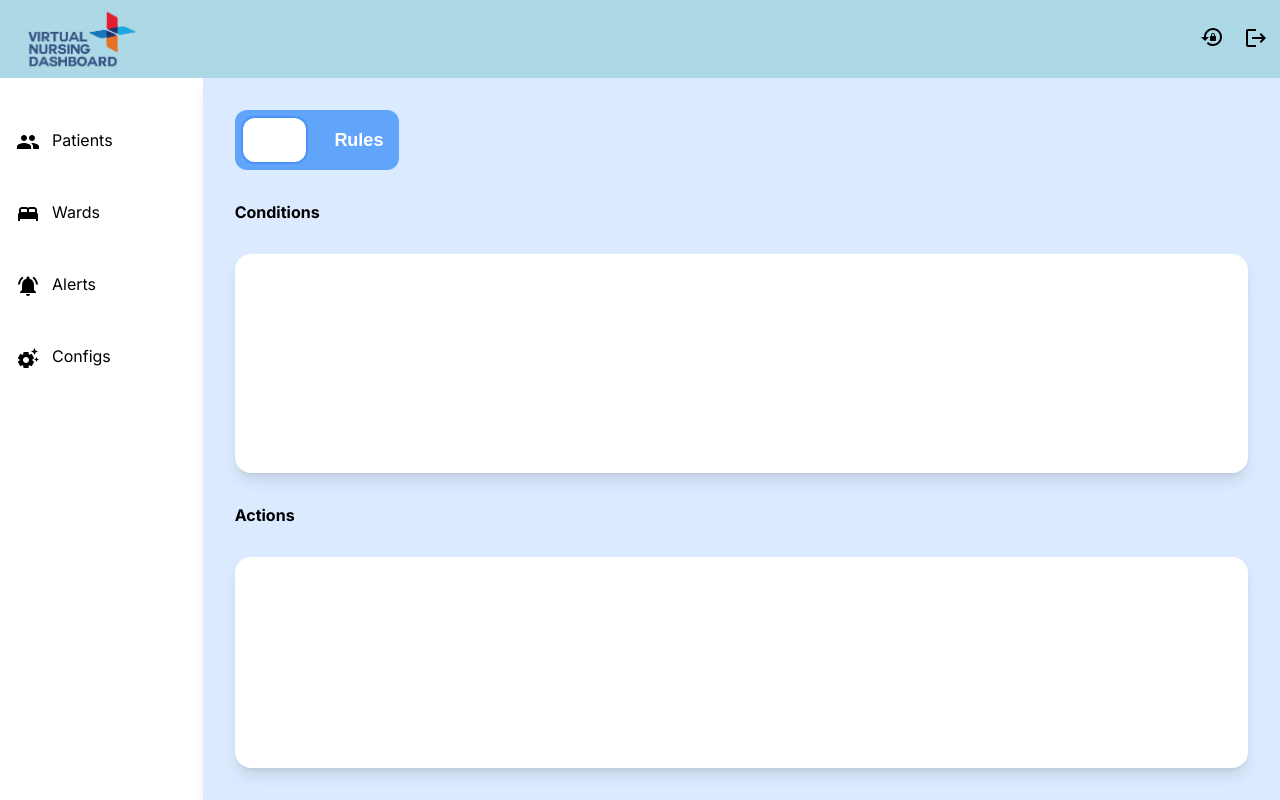
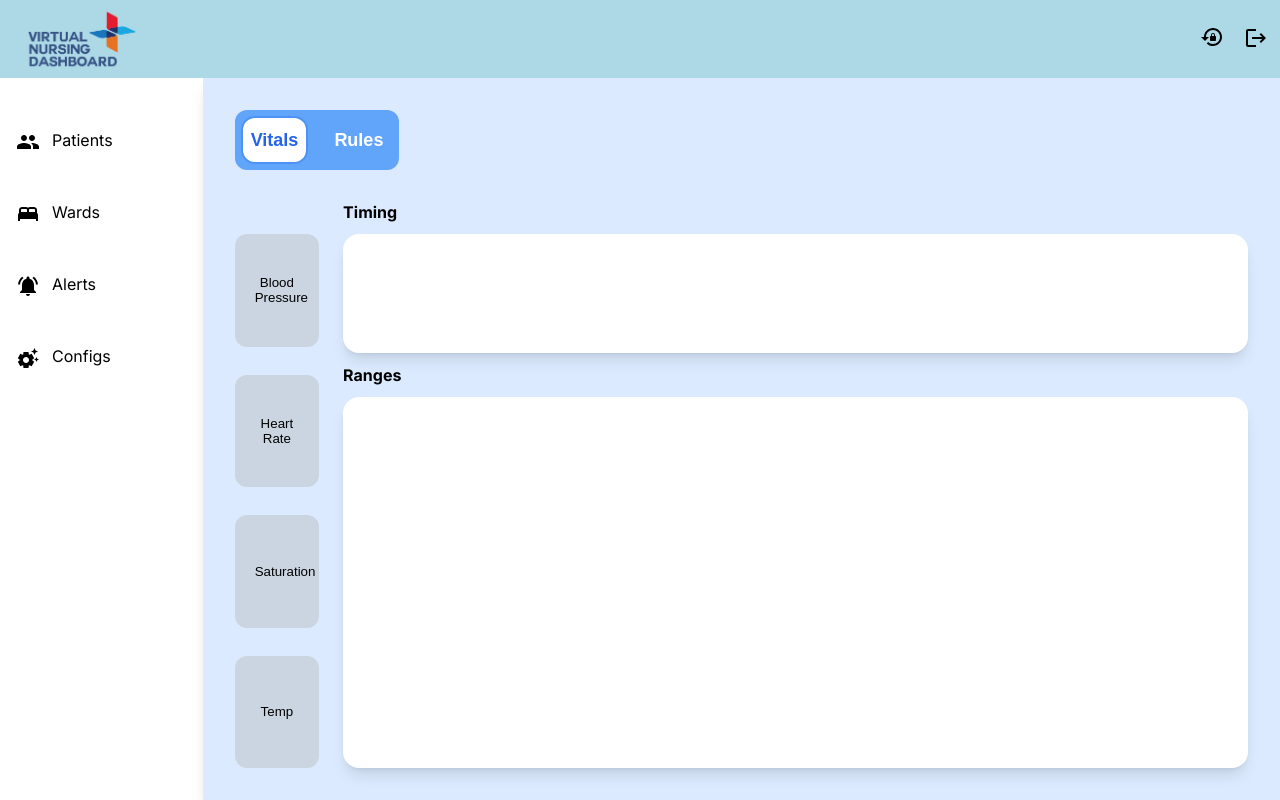
Before and after one commit to AHVirtualNursing/virtual-nursing-dashboard, a Next.js app: page /configs in a window 1280 px wide. Built offline with nearby package versions, Linux system fonts and the light colour scheme; no server answers; sample sign-in values are in the browser's storage.

Commit message:
feat: add different pages for Vitals and Rules configs

```diff
--- /dev/null
+++ b/src/components/RuleConfigs.tsx
@@ -0,0 +1,14 @@
+import React from "react";
+
+function RuleConfigs() {
+  return (
+    <div className="flex flex-col h-full gap-y-2">
+      <h4 className="flex flex-start">Conditions</h4>
+      <div className="bg-white rounded-2xl h-1/2 p-4 flex shadow-lg "></div>
+      <h4 className="flex flex-start">Actions</h4>
+      <div className="bg-white rounded-2xl h-1/2 p-4 shadow-lg"></div>
+    </div>
+  );
+}
+
+export default RuleConfigs;
--- /dev/null
+++ b/src/components/VitalConfigs.tsx
@@ -0,0 +1,14 @@
+import React from "react";
+
+function VitalConfigs() {
+  return (
+    <div className="h-full flex flex-col gap-y-3">
+      <h4 className="flex flex-start">Timing</h4>
+      <div className="bg-white rounded-2xl h-1/6 p-4 flex shadow-lg "></div>
+      <h4 className="flex flex-start">Ranges</h4>
+      <div className="bg-white rounded-2xl p-3 h-4/6 shadow-lg"></div>
+    </div>
+  );
+}
+
+export default VitalConfigs;
--- a/src/pages/configs.tsx
+++ b/src/pages/configs.tsx
@@ -1,31 +1,55 @@
 import PendingFollowUps from "@/components/PendingFollowUps";
+import RuleConfigs from "@/components/RuleConfigs";
+import VitalConfigs from "@/components/VitalConfigs";
 import React, { useState } from "react";
 
 function Configs() {
   const tabPages = [{ title: "Vitals" }, { title: "Rules" }];
+  const vitalSelections = [
+    { name: "Blood Pressure" },
+    { name: "Heart Rate" },
+    { name: "Saturation" },
+    { name: "Temp" },
+  ];
   const [selectedTab, setSelectedTab] = useState(0);
 
   return (
     <div className="flex flex-col p-8 gap-8 bg-blue-100 w-full shadow-lg">
-      <div className="flex flex-row flex-start gap-10">
-        <div className="bg-blue-400 p-2  rounded-xl flex justify-between items-center gap-x-5 ">
-          {tabPages.map((item, index) => (
+      <div className="flex flex-start gap-8">
+        <div className="bg-blue-400 p-2 rounded-xl flex justify-between items-center gap-x-5 ">
+          {tabPages.map((tab, index) => (
             <button
               key={index}
-              className={`bg-transparent border-none w-full p-2 rounded-xl text-center font-bold text-lg text-white ${
-                selectedTab === index ? "ring-2 bg-white text-blue-600" : ""
+              className={`bg-transparent border-none w-full p-2 rounded-xl text-center font-bold text-lg ${
+                selectedTab === index
+                  ? "ring-2 bg-white text-blue-600"
+                  : "text-white"
               }`}
               onClick={() => setSelectedTab(index)}
             >
-              {item.title}
+              {tab.title}
             </button>
           ))}
         </div>
       </div>
-      <h4 className="flex flex-start">Conditions</h4>
-      <div className="bg-white rounded-2xl h-1/2 p-4 flex shadow-lg "></div>
-      <h4 className="flex flex-start">Actions</h4>
-      <div className="bg-white rounded-2xl h-1/2 p-3 shadow-lg"></div>
+      <div className="flex h-full gap-6">
+        {selectedTab === 0 && (
+          <div className="w-1/12 flex flex-col gap-y-7 pt-8">
+            {vitalSelections.map((vital, index) => (
+              <button
+                className="border-none bg-slate-300 rounded-xl p-5 text-center flex-1"
+                key={index}
+              >
+                {vital.name}
+              </button>
+            ))}
+          </div>
+        )}
+        <div className={`${selectedTab === 0 ? "w-11/12" : "w-full"}`}>
+          {selectedTab === 0 && <VitalConfigs />}
+          {selectedTab === 1 && <RuleConfigs />}
+        </div>
+      </div>
     </div>
   );
 }
```
